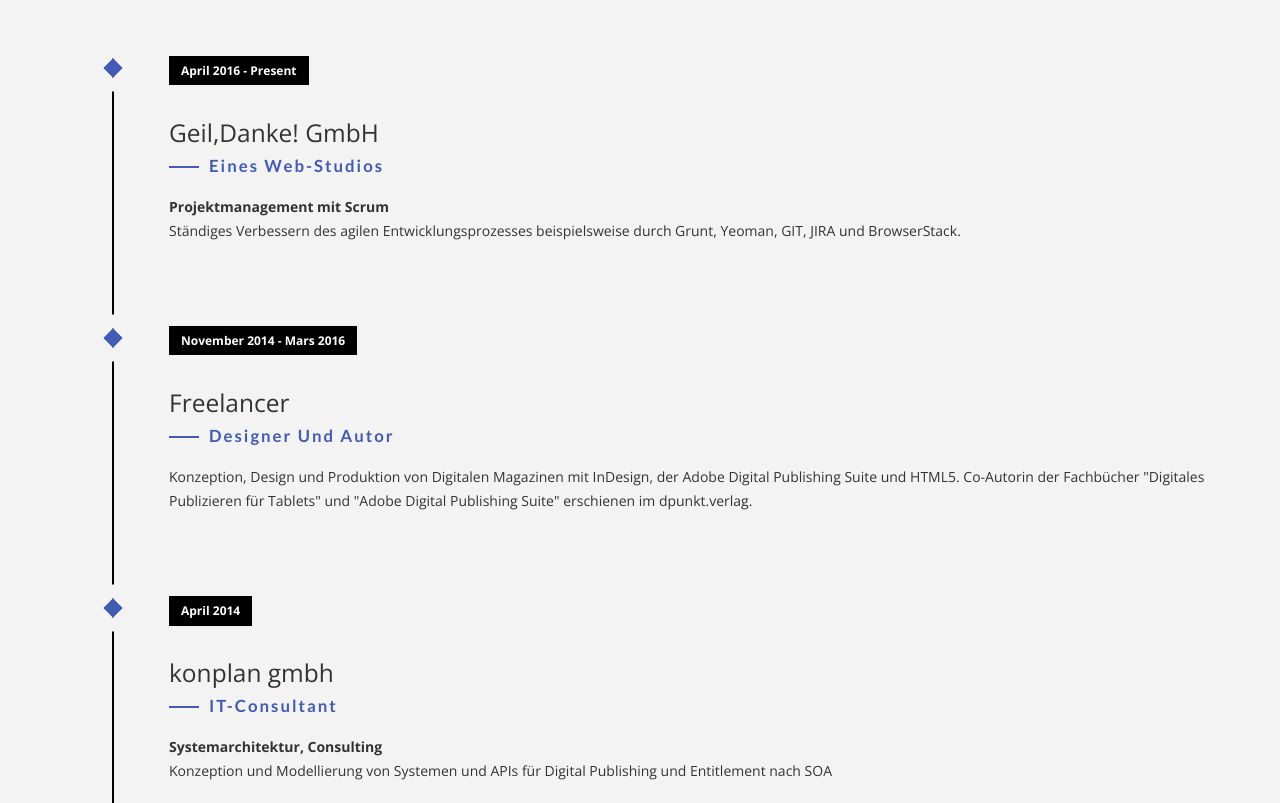
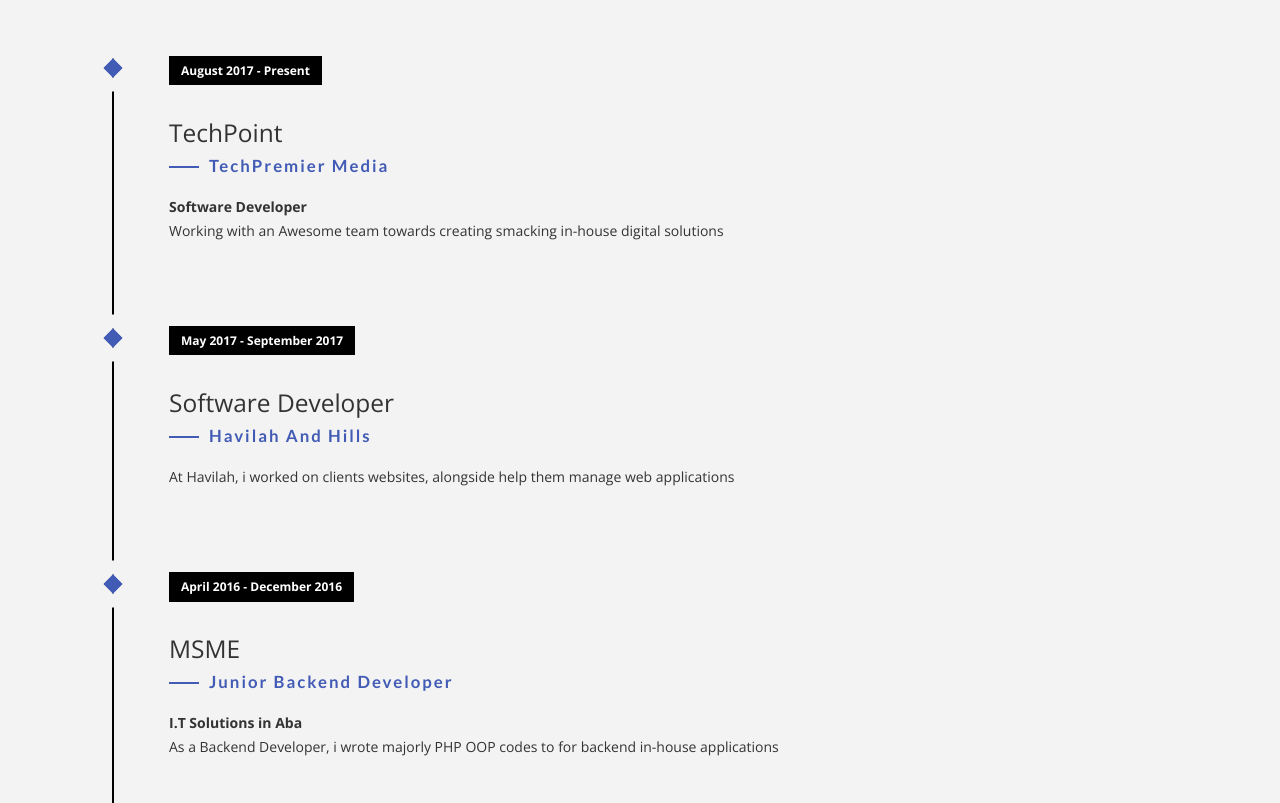
Before and after one commit to Kofacts/KofactsV1, a plain HTML site: page index.html in a window 1280 px wide. Shown: the part 1879-2682 px from the top of the page. Drawn offline with nearby package versions, Linux system fonts and the light colour scheme; files whose address does not match are found by name; a web font is replaced by a local one.

Commit message:
Made some modications to Experiences section

```diff
--- a/index.html
+++ b/index.html
@@ -96,30 +96,30 @@
                     <li class="timeline-event" data-aos="fade-up">
                         <label class="timeline-event-icon"></label>
                         <div class="timeline-event-copy">
-                            <p class="timeline-event-thumbnail">April 2016 - Present</p>
-                            <h3>Geil,Danke! GmbH</h3>
-                            <h4>eines Web-Studios</h4>
-                            <p><strong>Projektmanagement mit Scrum</strong>
-                                <br>Ständiges Verbessern des agilen Entwicklungsprozesses beispielsweise durch Grunt, Yeoman, GIT, JIRA und BrowserStack.</p>
+                            <p class="timeline-event-thumbnail">August 2017 - Present</p>
+                            <h3>TechPoint</h3>
+                            <h4>TechPremier Media</h4>
+                            <p><strong>Software Developer</strong>
+                                <br>Working with an Awesome team towards creating smacking in-house digital solutions</p>
                         </div>
                     </li>
                     <li class="timeline-event" data-aos="fade-up" data-aos-delay=".2">
                         <label class="timeline-event-icon"></label>
                         <div class="timeline-event-copy">
-                            <p class="timeline-event-thumbnail">November 2014 - Mars 2016</p>
-                            <h3>Freelancer</h3>
-                            <h4>Designer und Autor</h4>
-                            <p>Konzeption, Design und Produktion von Digitalen Magazinen mit InDesign, der Adobe Digital Publishing Suite und HTML5. Co-Autorin der Fachbücher "Digitales Publizieren für Tablets" und "Adobe Digital Publishing Suite" erschienen im dpunkt.verlag.</p>
+                            <p class="timeline-event-thumbnail">May 2017 - September 2017</p>
+                            <h3>Software Developer</h3>
+                            <h4>Havilah and Hills</h4>
+                            <p>At Havilah, i worked on clients websites, alongside help them manage web applications</p>
                         </div>
                     </li>
                     <li class="timeline-event" data-aos="fade-up" data-aos-delay=".4">
                         <label class="timeline-event-icon"></label>
                         <div class="timeline-event-copy">
-                            <p class="timeline-event-thumbnail">April 2014</p>
-                            <h3>konplan gmbh</h3>
-                            <h4>IT-Consultant</h4>
-                            <p><strong>Systemarchitektur, Consulting</strong>
-                                <br>Konzeption und Modellierung von Systemen und APIs für Digital Publishing und Entitlement nach SOA</p>
+                            <p class="timeline-event-thumbnail">April 2016 - December 2016</p>
+                            <h3>MSME</h3>
+                            <h4>Junior Backend Developer</h4>
+                            <p><strong>I.T Solutions in Aba</strong>
+                                <br>As a Backend Developer, i wrote majorly PHP OOP codes to for backend in-house applications </p>
                         </div>
                     </li>
                 </ul>
```
